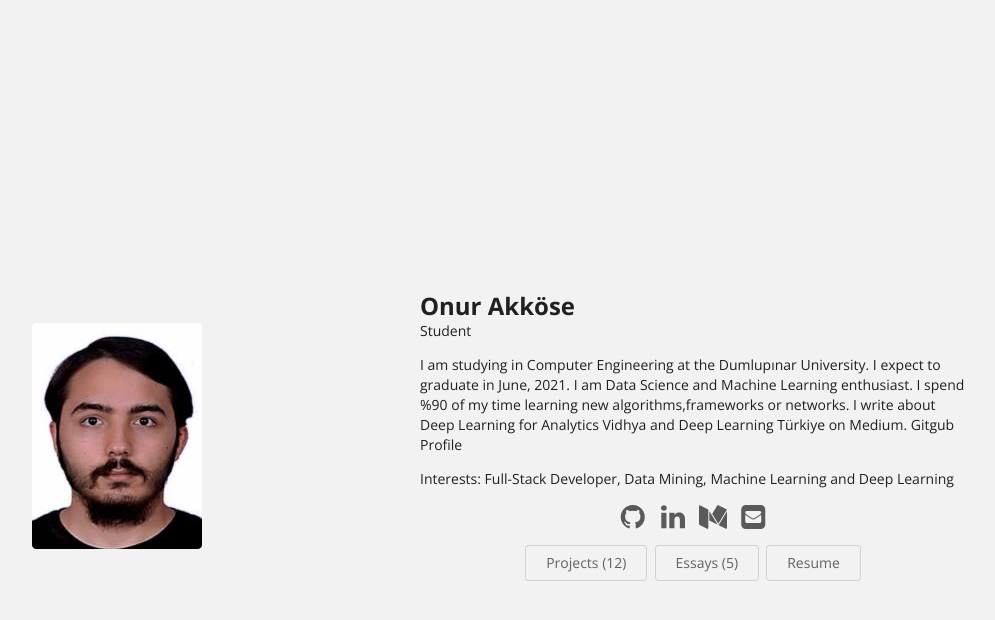
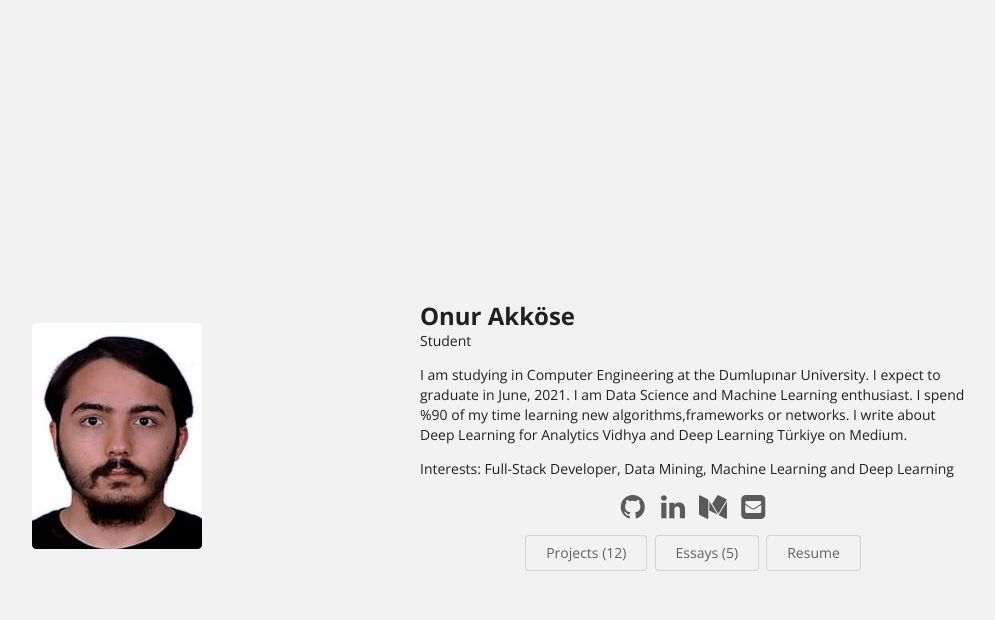
Before and after one commit to OnurAkkose/OnurAkkose.github.io, a Jekyll site: the page built from index.html, in a window 1280 px wide. Shown: the top 620 px of the page, without its empty margins (234-1229 px from the left). Built offline with Jekyll 4.4.1, drawn with Linux system fonts in a browser that asks for light colours.

Commit message:
Update bio.json

```diff
--- a/_data/bio.json
+++ b/_data/bio.json
@@ -6,8 +6,8 @@
     "email": "onur251akkose@gmail.com",
     "phone": "",
     "website": "https://onurakkose.github.io",
-    "summary": "I am studying in Computer Engineering at the Dumlupınar University. I expect to graduate in June, 2021. I am Data Science and Machine Learning enthusiast. I spend %90 of my time learning new algorithms,frameworks or networks. I write about Deep Learning for Analytics Vidhya and Deep Learning Türkiye on Medium. Gitgub Profile",
-
+    "summary": "I am studying in Computer Engineering at the Dumlupınar University. I expect to graduate in June, 2021. I am Data Science and Machine Learning enthusiast. I spend %90 of my time learning new algorithms,frameworks or networks. I write about Deep Learning for Analytics Vidhya and Deep Learning Türkiye on Medium.  ",
+    "dfdfdfdfd",
     "profiles": [
       {
         "network": "github",
```
